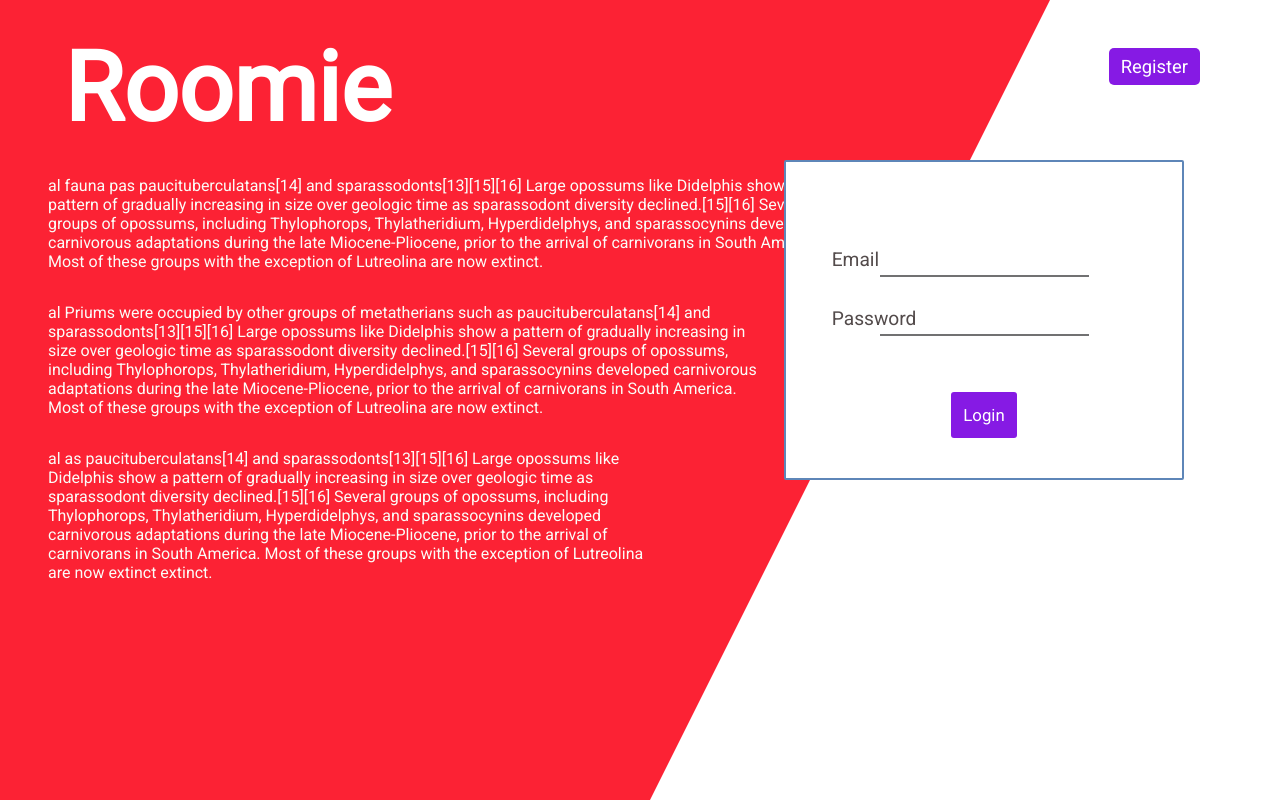
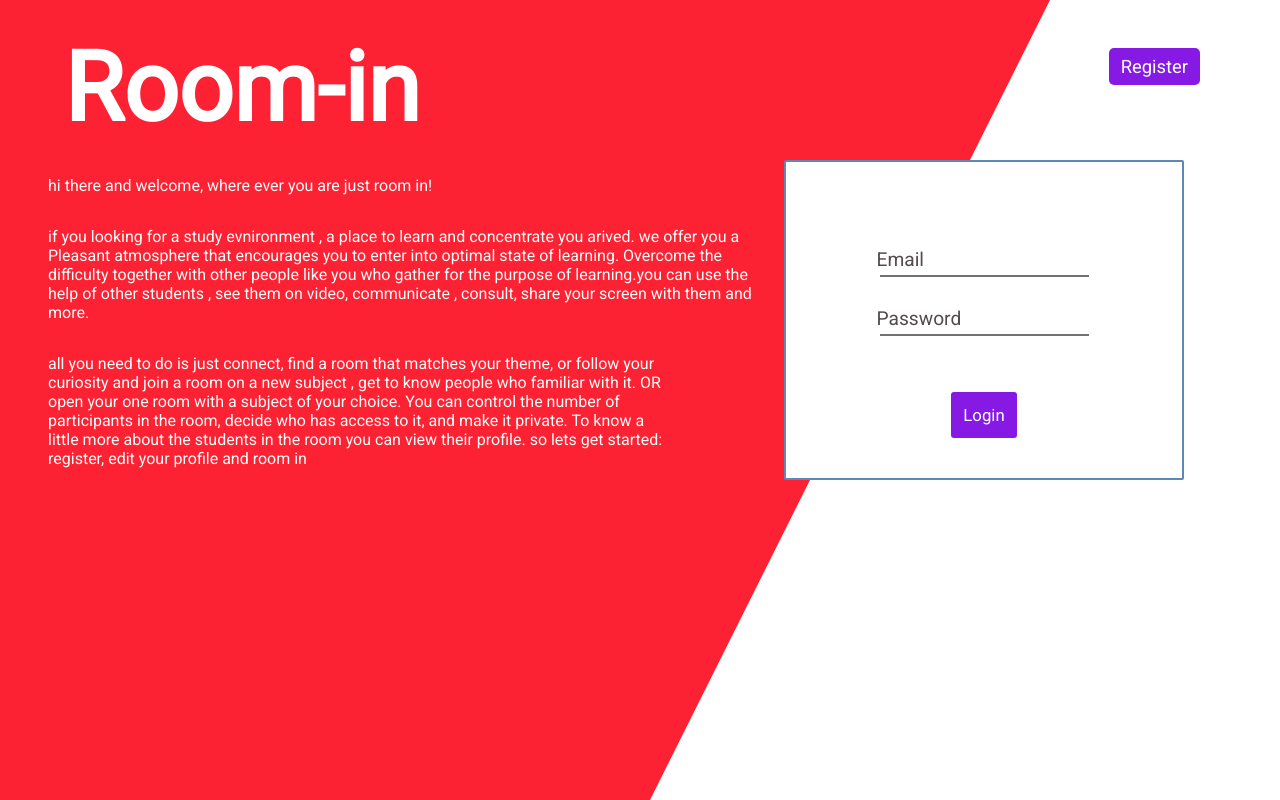
Before and after one commit to benhanover/Cyber4sCourseFinalProject, a React (Create React App) app in the folder client/: page / in a window 1280 px wide. Built offline with nearby package versions, Linux system fonts and the light colour scheme; no server answers.

Commit message:
landing page

```diff
--- a/client/src/components/Login/Login.css
+++ b/client/src/components/Login/Login.css
@@ -188,7 +188,7 @@
 div.omrs-input-group {
   margin-bottom: 1.5rem;
   position: relative;
-  width: 20.4375rem;
+  width: 25.4375rem;
 }
 
 /* Input*/
@@ -212,7 +212,7 @@ div.omrs-input-group {
   position: absolute;
   font-size: 1.2rem;
   top: 0.3rem;
-  left: 0.7rem;
+  left: 6rem;
   line-height: 135.6%;
   color: #534b4b;
   -webkit-transition: top 0.2s;
--- a/client/src/components/Login/Login.scss
+++ b/client/src/components/Login/Login.scss
@@ -185,7 +185,7 @@
 div.omrs-input-group {
   margin-bottom: 1.5rem;
   position: relative;
-  width: 20.4375rem;
+  width: 25.4375rem;
 }
 
 /* Input*/
@@ -212,7 +212,7 @@ div.omrs-input-group {
   font-size: 1.2rem;
   top: 0.3rem;
 
-  left: 0.7rem;
+  left: 6rem;
   line-height: 135.6%;
   color: rgb(83, 75, 75);
   transition: top 0.2s;
--- a/client/src/components/Login/Login.tsx
+++ b/client/src/components/Login/Login.tsx
@@ -26,11 +26,13 @@ const Login: React.FC = () => {
     <div className="login-component">
      <div className="rectangle-shape">
 
-      <h1>Roomie</h1>
+      <h1>Room-in</h1>
       <div className="about-container">
-      <div className="p1">al fauna pas paucituberculatans[14] and sparassodonts[13][15][16] Large opossums like Didelphis show a pattern of gradually increasing in size over geologic time as sparassodont diversity declined.[15][16] Several groups of opossums, including Thylophorops, Thylatheridium, Hyperdidelphys, and sparassocynins developed carnivorous adaptations during the late Miocene-Pliocene, prior to the arrival of carnivorans in South America. Most of these groups with the exception of Lutreolina are now extinct.</div>
-      <div className="p2">al Priums were occupied by other groups of metatherians such as paucituberculatans[14] and sparassodonts[13][15][16] Large opossums like Didelphis show a pattern of gradually increasing in size over geologic time as sparassodont diversity declined.[15][16] Several groups of opossums, including Thylophorops, Thylatheridium, Hyperdidelphys, and sparassocynins developed carnivorous adaptations during the late Miocene-Pliocene, prior to the arrival of carnivorans in South America. Most of these groups with the exception of Lutreolina are now extinct.</div>
-      <div className="p3">al   as paucituberculatans[14] and sparassodonts[13][15][16] Large opossums like Didelphis show a pattern of gradually increasing in size over geologic time as sparassodont diversity declined.[15][16] Several groups of opossums, including Thylophorops, Thylatheridium, Hyperdidelphys, and sparassocynins developed carnivorous adaptations during the late Miocene-Pliocene, prior to the arrival of carnivorans in South America. Most of these groups with the exception of Lutreolina are now extinct extinct.</div>
+      <div className="p1">hi there and welcome, where ever you are just room in! </div>
+      <div className="p2">if you looking for a study evnironment , a place to learn and concentrate you arived.  we offer you a Pleasant atmosphere that encourages you to enter into  optimal state of learning. Overcome the difficulty together with other people like you who gather for the purpose of learning.you can use the help of other students , see them on video, communicate ,  consult, share your screen with them and more.
+       </div>
+      <div className="p3"> all you need to do is just connect, find a room that matches your theme, or follow your curiosity and join a room on a new subject , get to know people who familiar with it. OR open your one room with  a subject of your choice. You can control the number of participants in the room, decide who has access to it, and make it private.
+To know a little more   about the students in the room you can view their profile.  so lets get started: register, edit your profile and room in</div>
       </div>
       </div>
     <div className="triangle-shape"></div>
--- a/client/src/components/Register/Register.tsx
+++ b/client/src/components/Register/Register.tsx
@@ -32,11 +32,13 @@ const Register: React.FC = () => {
     <div className="register-container">
       <div className="rectangle-shape">
 
-        <h1>Roomie</h1>
+        <h1>Room-in</h1>
         <div className="about-container">
-        <div className="p1">al fauna pas paucituberculatans[14] and sparassodonts[13][15][16] Large opossums like Didelphis show a pattern of gradually increasing in size over geologic time as sparassodont diversity declined.[15][16] Several groups of opossums, including Thylophorops, Thylatheridium, Hyperdidelphys, and sparassocynins developed carnivorous adaptations during the late Miocene-Pliocene, prior to the arrival of carnivorans in South America. Most of these groups with the exception of Lutreolina are now extinct.</div>
-        <div className="p2">al Priums were occupied by other groups of metatherians such as paucituberculatans[14] and sparassodonts[13][15][16] Large opossums like Didelphis show a pattern of gradually increasing in size over geologic time as sparassodont diversity declined.[15][16] Several groups of opossums, including Thylophorops, Thylatheridium, Hyperdidelphys, and sparassocynins developed carnivorous adaptations during the late Miocene-Pliocene, prior to the arrival of carnivorans in South America. Most of these groups with the exception of Lutreolina are now extinct.</div>
-        <div className="p3">al   as paucituberculatans[14] and sparassodonts[13][15][16] Large opossums like Didelphis show a pattern of gradually increasing in size over geologic time as sparassodont diversity declined.[15][16] Several groups of opossums, including Thylophorops, Thylatheridium, Hyperdidelphys, and sparassocynins developed carnivorous adaptations during the late Miocene-Pliocene, prior to the arrival of carnivorans in South America. Most of these groups with the exception of Lutreolina are now extinct extinct.</div>
+        <div className="p1">hi there and welcome, where ever you are just room in! </div>
+      <div className="p2">if you looking for a study evnironment , a place to learn and concentrate you arived.  we offer you a Pleasant atmosphere that encourages you to enter into  optimal state of learning. Overcome the difficulty together with other people like you who gather for the purpose of learning.you can use the help of other students , see them on video, communicate ,  consult, share your screen with them and more.
+       </div>
+      <div className="p3"> all you need to do is just connect, find a room that matches your theme, or follow your curiosity and join a room on a new subject , get to know people who familiar with it. OR open your one room with  a subject of your choice. You can control the number of participants in the room, decide who has access to it, and make it private.
+          To know a little more   about the students in the room you can view their profile.  so lets get started: register, edit your profile and room in</div>
         </div>
       </div>
       <div className="triangle-shape"></div>
```
Also changed, not shown: 1 other file (tests, documents, lock files or other folders).
